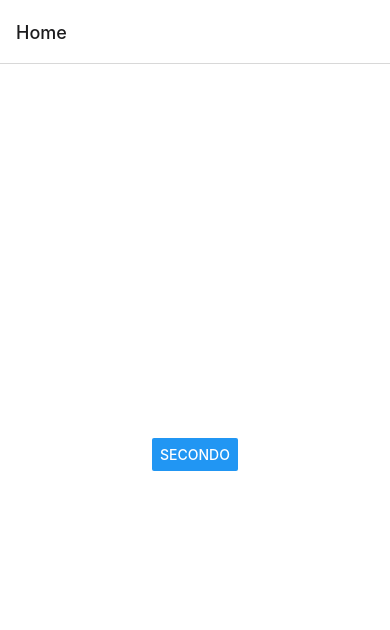
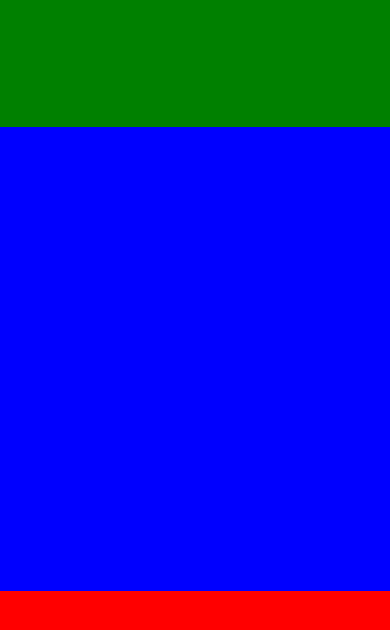
Before and after one commit to samuelePipitone/Parolando, a React Native app: screen /Home in a window 390 px wide. Shown: the top 630 px of the page. Built offline with nearby package versions, Linux system fonts and the light colour scheme.

Commit message:
designing app bones

```diff
--- a/App.js
+++ b/App.js
@@ -12,7 +12,12 @@ export default function App() {
   return (
 	  <NavigationContainer>
 		    <Stack.Navigator>
-				<Stack.Screen name="Home" component={Home}/>
+				<Stack.Screen
+					name="Home"
+					component={Home}
+					options={{
+						headerShown: false }}
+				/>
 				<Stack.Screen name="Test" component={Test}/>
 			</Stack.Navigator>
 	  </NavigationContainer>
--- a/src/Screens/Home.js
+++ b/src/Screens/Home.js
@@ -1,12 +1,71 @@
 import React from "react";
-import { View, Button } from "react-native";
+import { View, Text, FlatList } from "react-native";
 
+//Style
 import styles from '../Styles/Style_Home';
 
+//My imports
+
+
+const mockup = [
+	{
+		'letter': "A",
+		'state': "nonIndovinato",
+		'id': 1
+	},
+	{
+		'letter': "B",
+		'state': "Indovinato",
+		'id': 2
+	},
+	{
+		'letter': "C",
+		'state': "Indovinato",
+		'id': 3
+	},
+	{
+		'letter': "D",
+		'state': "Indovinato",
+		'id': 4
+	},
+	{
+		'letter': "E",
+		'state': "Indovinato",
+		'id': 5
+	}
+];
+
+const myKey = (item) => {
+	return item.id;
+}
+
+/*
+			<FlatList
+			data = {mockup}
+			renderItem = {({item}) =>
+				<View>
+					<Text>{item.data}</Text>
+				</View>
+			}
+			keyExtractor = {myKey}
+			/>
+*/
+
 export default function SecondScreen({ navigation }){
+
 	return(
 		<View style={styles.container}>
-			<Button title='secondo' onPress={() => navigation.navigate('Home')}></Button>
+			<View style={styles.header}>
+
+			</View>
+
+			<View style={styles.body}>
+
+			</View>
+
+			<View style={styles.footer}>
+
+			</View>
 		</View>
 	);
 }
--- a/src/Styles/Style_Home.js
+++ b/src/Styles/Style_Home.js
@@ -1,10 +1,25 @@
 import { StyleSheet } from "react-native";
+
+//safearevie per android????
 
 export default StyleSheet.create({
 	container: {
 		flex: 1,
-		backgroundColor: '#fff',
-		alignItems: 'center',
-		justifyContent: 'center',
+		backgroundColor: 'white',
 	  },
+	  header: {
+		  width: '100%',
+		  height: '15%',
+		  backgroundColor: 'green'
+	  },
+	  body: {
+		width: '100%',
+		height: '55%',
+		backgroundColor: 'blue'
+	  },
+	  footer: {
+		width: '100%',
+		height: '30%',
+		backgroundColor: 'red'
+	  }
 });
```
Also changed, not shown: src/Custom components/Keyboard.js (added), src/Custom components/PlayingField.js (added).
